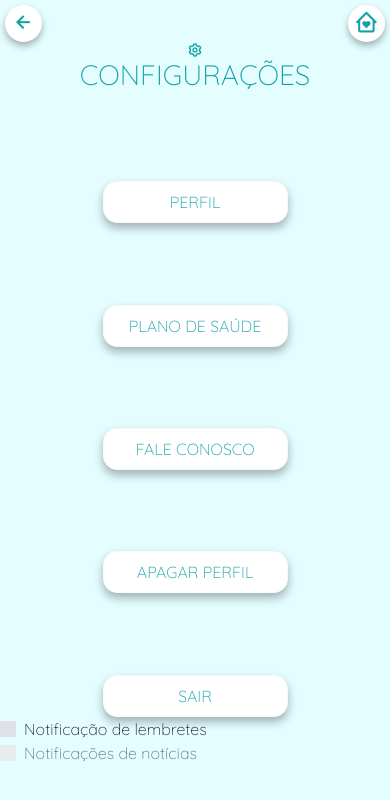
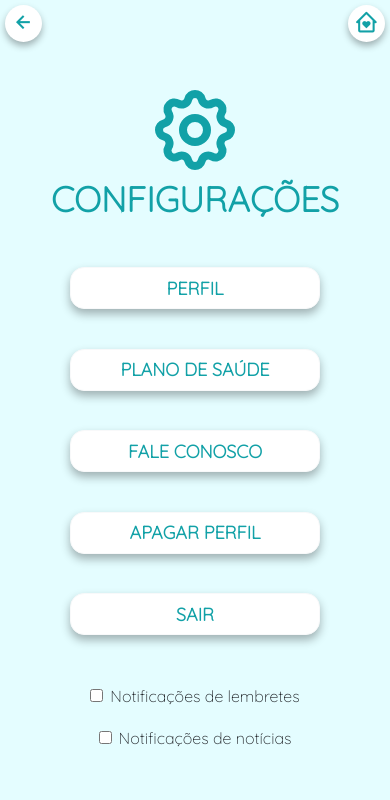
Before and after one commit to BPernes/QuickWait-FrontEnd, a website: page src/pages/confighome.html in a window 390 px wide. Drawn offline with nearby package versions, Linux system fonts and the light colour scheme.

Commit message:
Implementação da tela de configurações e adição do npm no projeto.

```diff
--- a/src/pages/confighome.html
+++ b/src/pages/confighome.html
@@ -24,7 +24,11 @@
         <main>
 
             <div class="main-header-container">
-            <i id="gear-icon" class='bx bx-cog bx-lg'></i>
+                <svg xmlns="http://www.w3.org/2000/svg" class="icon icon-tabler icon-tabler-settings" width="24" height="24" viewBox="0 0 24 24" stroke-width="2" stroke="currentColor" fill="none" stroke-linecap="round" stroke-linejoin="round">
+                    <path stroke="none" d="M0 0h24v24H0z" fill="none"/>
+                    <path d="M10.325 4.317c.426 -1.756 2.924 -1.756 3.35 0a1.724 1.724 0 0 0 2.573 1.066c1.543 -.94 3.31 .826 2.37 2.37a1.724 1.724 0 0 0 1.065 2.572c1.756 .426 1.756 2.924 0 3.35a1.724 1.724 0 0 0 -1.066 2.573c.94 1.543 -.826 3.31 -2.37 2.37a1.724 1.724 0 0 0 -2.572 1.065c-.426 1.756 -2.924 1.756 -3.35 0a1.724 1.724 0 0 0 -2.573 -1.066c-1.543 .94 -3.31 -.826 -2.37 -2.37a1.724 1.724 0 0 0 -1.065 -2.572c-1.756 -.426 -1.756 -2.924 0 -3.35a1.724 1.724 0 0 0 1.066 -2.573c-.94 -1.543 .826 -3.31 2.37 -2.37c1 .608 2.296 .07 2.572 -1.065z" />
+                    <circle cx="12" cy="12" r="3" />
+                </svg>
                 <h3>CONFIGURAÇÕES</h3>
             </div>
 
@@ -38,17 +42,20 @@
 
         <footer class="notification-container">
 
-        <div class="custom-control custom-switch">
-            <input type="checkbox" class="custom-control-input" id="customSwitch1">
-            <label class="custom-control-label" for="customSwitch1">Notificação de lembretes</label>
+            <div class="form-check form-switch">
+                <input class="form-check-input" type="checkbox" role="switch" id="flexSwitchCheckDefault">
+                <label class="form-check-label" for="flexSwitchCheckDefault">Notificações de lembretes</label>
             </div>
 
-        <div class="custom-control custom-switch">
-            <input type="checkbox" class="custom-control-input" disabled id="customSwitch2">
-            <label class="custom-control-label" for="customSwitch2">Notificações de notícias</label>
+            <div class="form-check form-switch">
+                <input class="form-check-input" type="checkbox" role="switch" id="flexSwitchCheckChecked">
+                <label class="form-check-label" for="flexSwitchCheckChecked">Notificações de notícias</label>
             </div>
 
         </footer>
 
+        <script src="https://cdn.jsdelivr.net/npm/@popperjs/core@2.10.2/dist/umd/popper.min.js" integrity="sha384-7+zCNj/IqJ95wo16oMtfsKbZ9ccEh31eOz1HGyDuCQ6wgnyJNSYdrPa03rtR1zdB" crossorigin="anonymous"></script>
+        <script src="https://cdn.jsdelivr.net/npm/bootstrap@5.1.3/dist/js/bootstrap.min.js" integrity="sha384-QJHtvGhmr9XOIpI6YVutG+2QOK9T+ZnN4kzFN1RtK3zEFEIsxhlmWl5/YESvpZ13" crossorigin="anonymous"></script>
+
     </body>
 </html>
--- a/src/pages/local-styles/confighome.css
+++ b/src/pages/local-styles/confighome.css
@@ -13,7 +13,7 @@ body {
         margin: 0px;
         display: grid;
         grid-template-columns: 1fr;
-        grid-template-rows: 1fr 16fr 2fr;
+        grid-template-rows: 1fr 15fr 2fr;
         grid-template-areas:
             'header'
             'main'
@@ -27,13 +27,22 @@ body {
     }
 
     h3 {
+        font-size: 35px;
+        font-weight: 600;
         color: var(--main-color);
     }
 
     main {
         display: flex;
         flex-direction: column;
-        justify-content: space-between;
+        justify-content: space-evenly;
+        align-items: center;
+    }
+
+    footer {
+        display: flex;
+        flex-direction: column;
+        justify-content: space-around;
         align-items: center;
     }
 
@@ -53,10 +62,11 @@ body {
 
     .btn {
         color: var(--main-color);
-        width: 185px;
+        width: 250px;
         height: 42px;
         border-radius: 14px;
-        font-weight: 500;
+        font-weight: 600;
+        font-size: 18px;
         box-shadow: 0px 5px 10px rgb(0, 0, 0, 0.3);
         justify-content: space-around;
     }
@@ -68,7 +78,9 @@ body {
         align-items: center;
     }
 
-    #gear-icon {
+    .icon-tabler {
         color: var(--main-color);
+        width: 6em;
+        height: 6em;
     }
 }
```
Also changed, not shown: package.json (added, +23 -0 lines), README.md, src/resources/icons/tabler-icon-settings.svg (added), 1 other file. Lines whose indentation alone changed are shown as unchanged.
